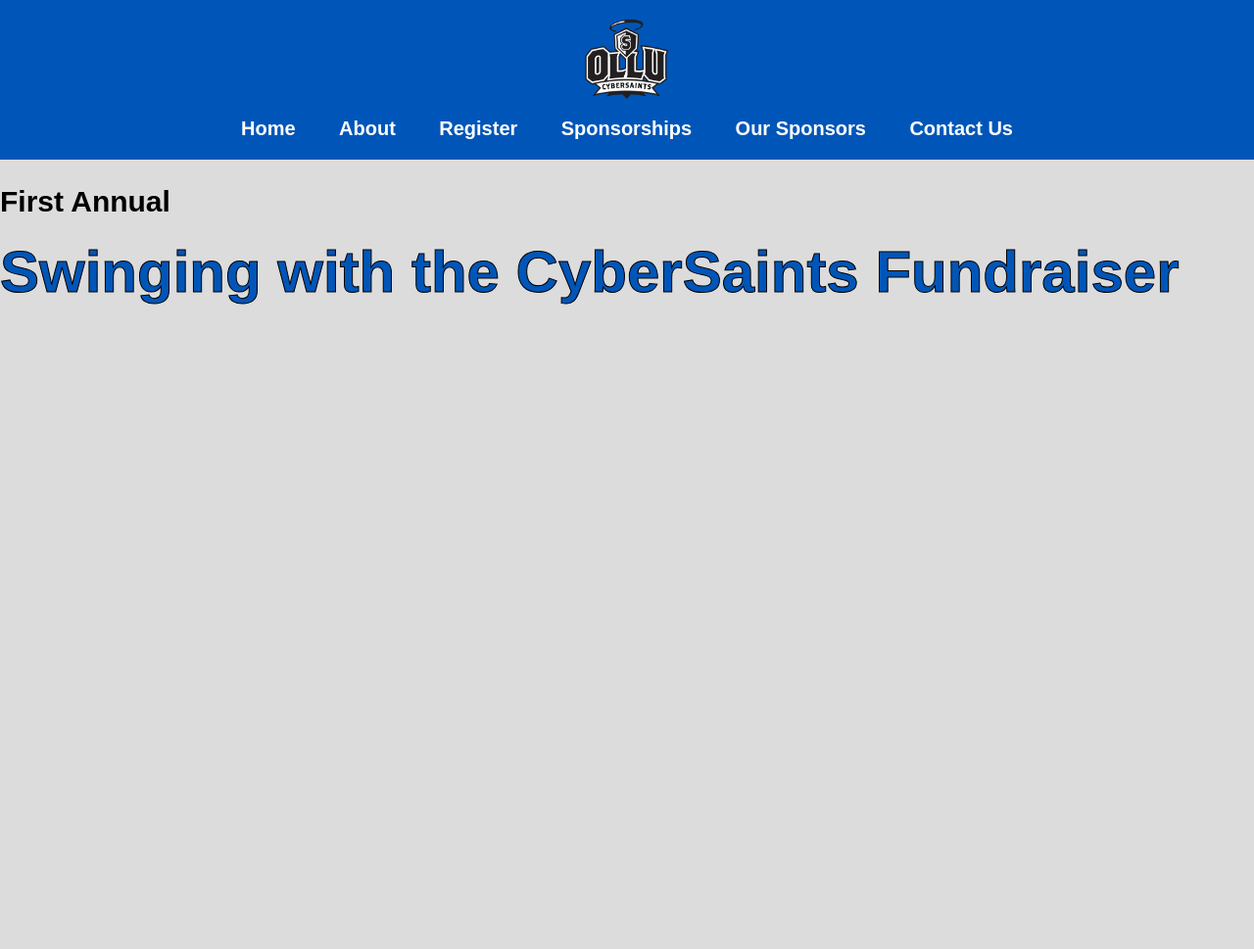
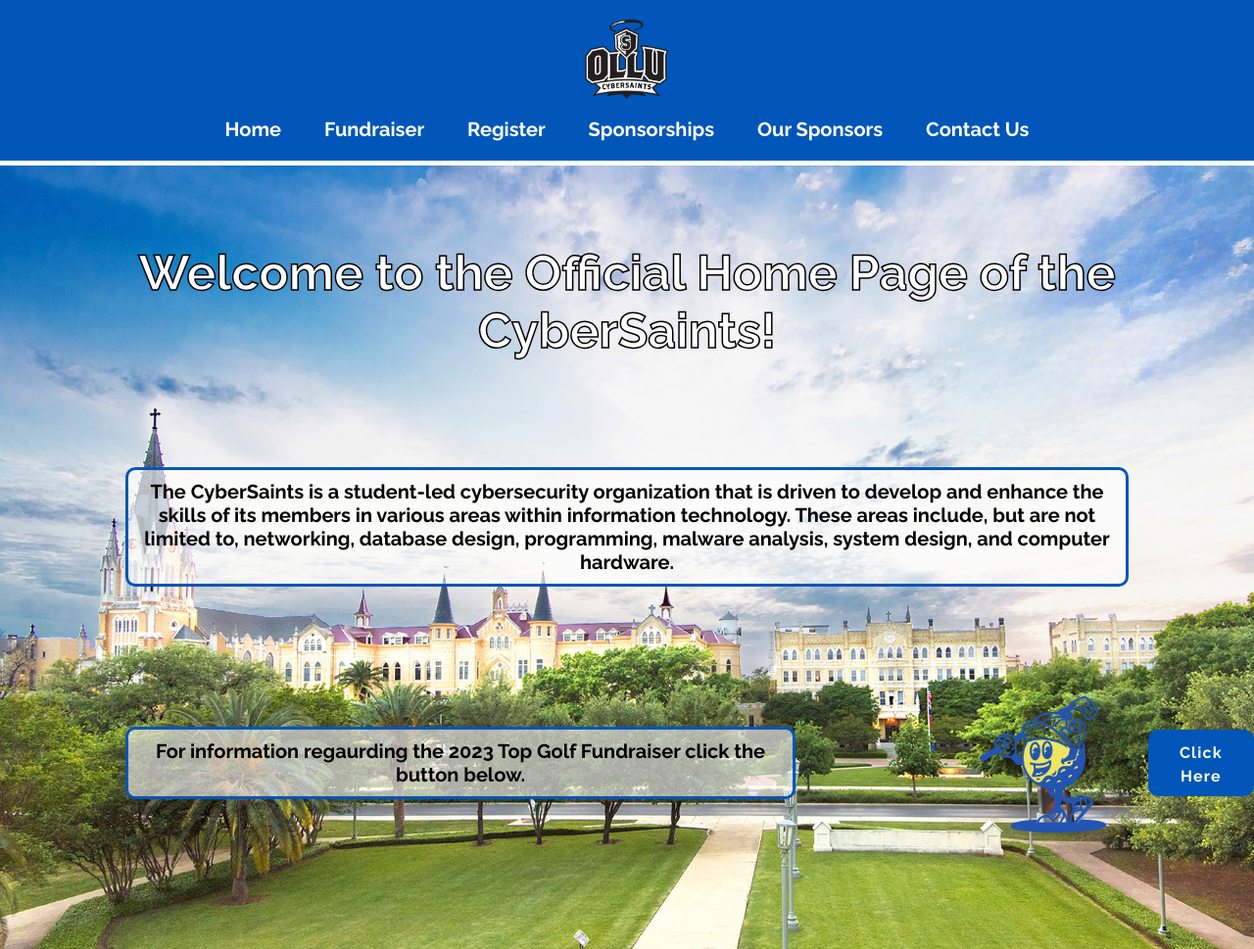
Before and after one commit to IkeLongo/Cybersaints_website, a PHP site: page / in a window 1280 px wide. Shown: the whole page at 98% size. Before the commit the page ends 311 px from the top, so only its background shows below. Run offline with PHP 8.4, Linux system fonts and the light colour scheme; some libraries are stand-ins or nearby versions.

Commit message:
Progress on homepage, still not complete.

```diff
--- a/index.html
+++ b/index.html
@@ -7,6 +7,8 @@
     <!-- Font awesome icon (links) -->
     <link rel="stylesheet" href="fontAwesome_files/fontawesome.css" />
     <script src="fontAwesome_files/fontawesome.js"></script>
+    <!-- Google fonts (link) -->
+    <link href="https://fonts.googleapis.com/css2?family=Raleway:wght@700&display=swap" rel="stylesheet">
     <title>Swinging with the CyberSaints Fundraiser</title>
     <link rel="stylesheet" href="style.css">
     <link rel="stylesheet" href="https://cdnjs.cloudflare.com/ajax/libs/font-awesome/4.7.0/css/font-awesome.min.css">
@@ -27,7 +29,7 @@
         <nav id="nav">
             <ul>
                 <li><a href="#">Home</a></li>
-                <li><a href="#">About</a></li>
+                <li><a href="#">Fundraiser</a></li>
                 <li><a href="#">Register</a></li>
                 <li><a href="#">Sponsorships</a></li>
                 <li><a href="#">Our Sponsors</a></li>
@@ -41,11 +43,21 @@
     </a> -->
 </div>
 
-<div class="header-text">
-    <p>First Annual</p>
-    <h1>Swinging with the CyberSaints Fundraiser</h1>
-</div>
-
+<header>
+    <div class="header-text">
+        <h1>Welcome to the Official Home Page of the CyberSaints!</h1>
+        <div class="wrapper">
+            <p>The CyberSaints is a student-led cybersecurity organization that is driven to develop and enhance the skills of its members in various areas within information technology. These areas include, but are not limited to, networking, database design, programming, malware analysis, system design, and computer hardware.</p>
+        </div>
+        <div class="wrapper">
+            <p>For information regaurding the 2023 Top Golf Fundraiser click the button below.</p>
+            <img src="images/golfer.PNG" alt="golfer" class="golfer">
+            <button type="button" class="button">
+                <span class="button__text">Click Here</span>
+            </button>
+        </div>
+    </div>
+</header>
 
 </body>
 </html>
--- a/style.css
+++ b/style.css
@@ -1,7 +1,7 @@
 *{
     margin:0;
     padding:0;
-    font-family: "Poppins", sans-serif;
+    font-family: "Raleway", sans-serif;
     box-sizing: border-box;
 }
 body{
@@ -14,6 +14,9 @@ body{
     background-color: #0056B8;
     background-size: cover;
     background-position: center;
+    border-bottom: solid;
+    border-width: 5px;
+    border-color: white;
 }
 .container{
     padding: 10px 2%;
@@ -90,13 +93,17 @@ nav ul li a:hover::after{
        display: block;
        width: 30%;
        display: none;
-       top: 80px;
+       top: 110px;
     }
     nav ul {
         position: absolute;
         width: 100%;
         height: 100vh;
         background-color: #0056B8;
+        border-left: solid;
+        border-width: 5px;
+        border-color: white;
+
     }
     nav ul li {
         display: block;
@@ -110,7 +117,7 @@ nav ul li a:hover::after{
     #menuIcon{
         color: white;
         display: inline;
-        position: fixed;
+        position:absolute;
         float: right;
         margin-left: 90%;
         margin-top: 3%;
@@ -126,27 +133,75 @@ nav ul li a:hover::after{
         display: inline;
     }
 }
-/* Style the hamburger menu
-.header a.icon {
-    background: black;
-    display: block;
-    position: absolute;
-    right: 0;
-    top: 0;
-  } */
 
-
-
-/* Header style */
-.header-text{
-    margin-top: 2%;
-    font-size: 30px;
-    color: 	black;
-    font-weight: bold;
+/* Body styling */
+/* background image styling */
+header{
+    z-index: -1;
+    background: url("images/ollu-campus.JPG");
+    height: 100vh;
+    -webkit-background-size:cover;
+    background-size: cover;
+    background-position: left center;
+    display: flex;
+    justify-content: center;
+    text-align: center;
+    /* flex-direction: column; */
 }
+/* Header styling */
 .header-text h1{
-    font-size: 60px;
-    margin-top: 20px;
-    color: #0056B8;
-    -webkit-text-stroke: 1px black;
+    font-size: 50px;
+    padding: 80px 15px;
+    text-align: center;
+    color: white;
+    -webkit-text-stroke: 1.5px black;
 }
+/* p styling */
+p {
+    font-size: 20px;
+    text-align: center;
+    background-color: rgb(255,255,255,0.6);
+    padding: 10px 10px;
+    margin: 0px 10%;
+    border-radius: 10px;
+    border-style: solid;
+    border-width: 3px;
+    border-color: #0056B8;
+}
+.golfer{
+    height: 300px;
+    width: auto;
+}
+/* style button */
+.button{
+    padding: 10px 15px;
+    background: #0056B8;
+    border-radius: 10px;
+    border-style: none;
+    overflow: hidden;
+    font-family: "Raleway", sans-serif;
+    font-size: 20px;
+    cursor: pointer;
+    text-align: center;
+    margin: 10px 0;
+}
+/* Style button on hover */
+.button:hover{
+    background: #003d82;
+}
+.button:active{
+    background: #003d82;
+}
+.wrapper{
+    display: flex;
+    justify-content: center;
+    text-align: center;
+    align-items: center;
+    margin: 30px 0;
+}
+.button__text{
+    /* display: inline-block; */
+    color: white;
+    font-size: 16px;
+    letter-spacing: .03cm;
+}
```
Also changed, not shown: fundraiser.html (added, +11 -0 lines), images/golfer.PNG (added), images/ollu-campus.JPG (added).
